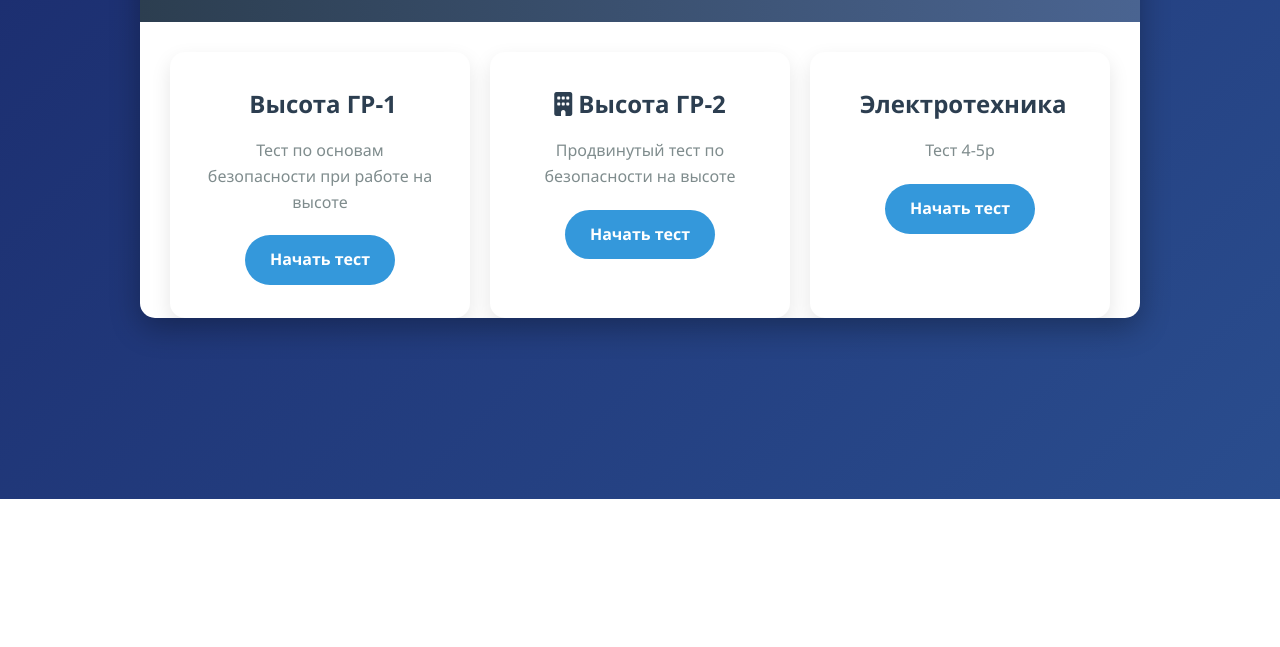
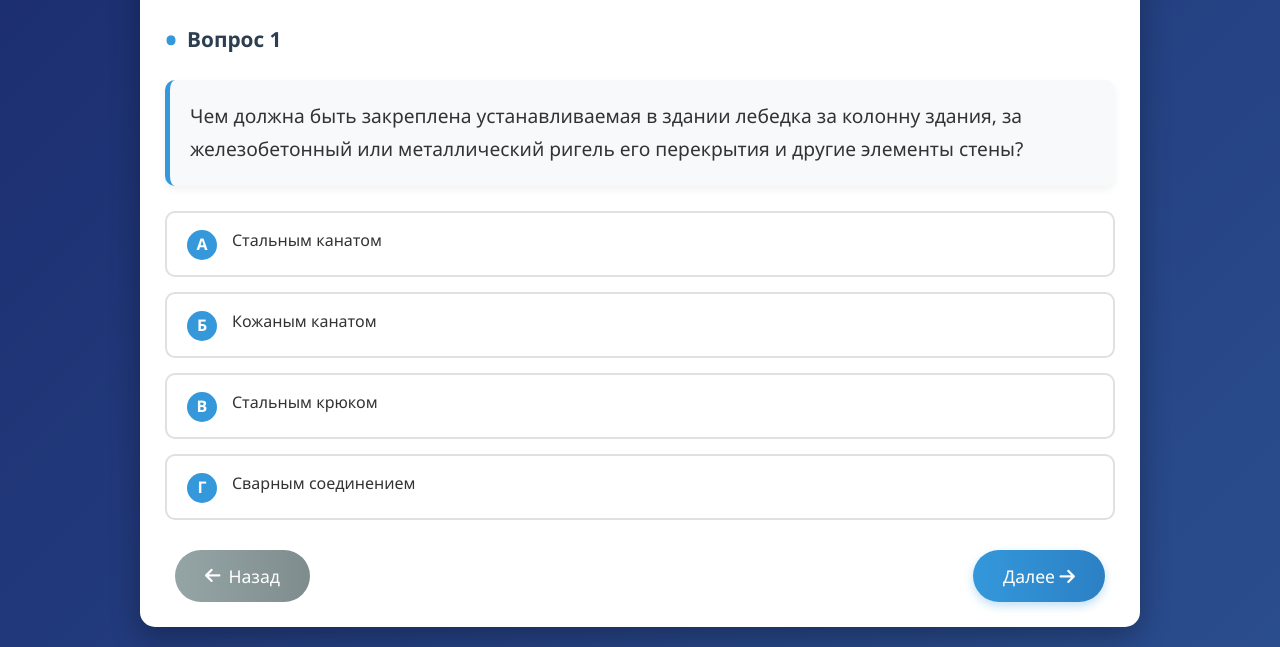
Before and after one commit to ily6589/Test-Group, a plain HTML site: page index.html in a window 1280 px wide. Both pictures are taken after a click on the element 320 px from the left and 485 px from the top of the page. Shown: the part 301-948 px from the top of the page. Before the commit the page ends 800 px from the top, so only its background shows below. Drawn offline with Linux system fonts and the light colour scheme.

Commit message:
Add files via upload

```diff
--- a/index.html
+++ b/index.html
@@ -469,7 +469,7 @@
             document.getElementById('test-selection').style.display = 'none';
             document.getElementById('loading-screen').style.display = 'block';
 
-            const testFile = testId === 'gr1' ? 'gr1.json' : 'gr2.json': 'gr3.json';
+            const testFile = testId === 'gr1' ? 'gr1.json' : 'gr2.json'; 'gr3.json';
 
             fetch(testFile)
                 .then(response => {
```
